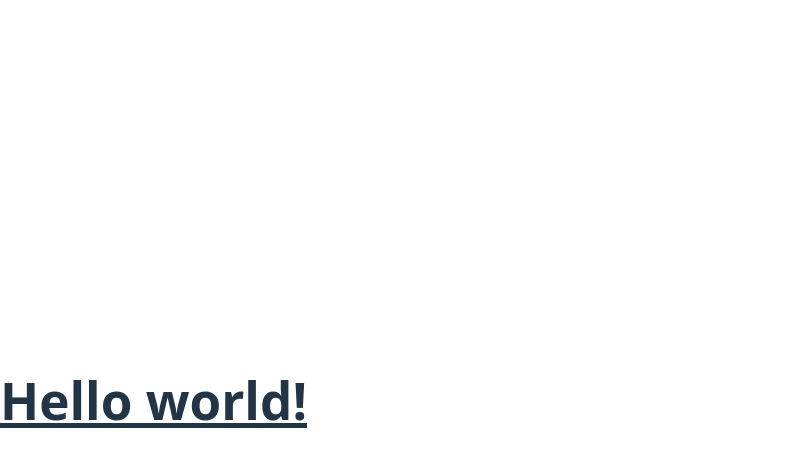
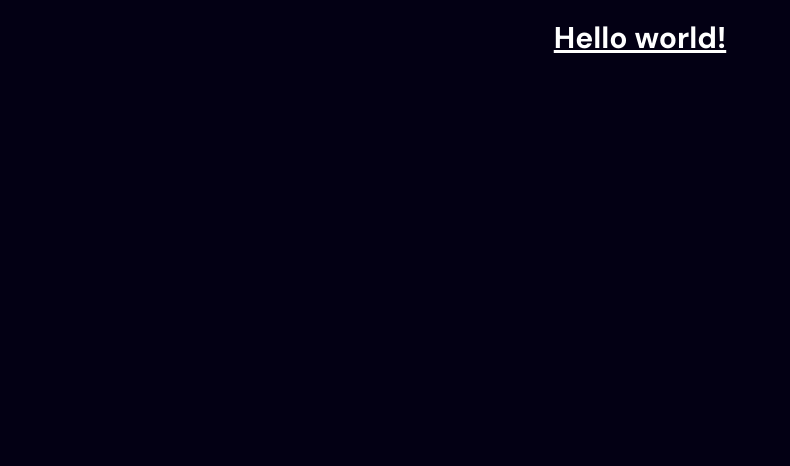
Before and after one commit to hankhongg/movie-reactjs-web, a React (Vite) app in the folder movie-reactjs-web/: page / in a window 1280 px wide. Shown: the top 466 px of the page, without its empty margins (0-790 px from the left). Built offline with nearby package versions, Linux system fonts and the light colour scheme.

Commit message:
still setting up

```diff
--- a/movie-reactjs-web/src/index.css
+++ b/movie-reactjs-web/src/index.css
@@ -1,69 +1,162 @@
+@import url("https://fonts.googleapis.com/css2?family=DM+Sans:ital,opsz,wght@0,9..40,100..1000;1,9..40,100..1000&display=swap");
+@import url("https://fonts.googleapis.com/css2?family=Bebas+Neue&display=swap");
+
 @import "tailwindcss";
-:root {
-  font-family: system-ui, Avenir, Helvetica, Arial, sans-serif;
-  line-height: 1.5;
-  font-weight: 400;
 
-  color-scheme: light dark;
-  color: rgba(255, 255, 255, 0.87);
-  background-color: #242424;
+@theme {
+  --color-primary: #030014;
 
-  font-synthesis: none;
-  text-rendering: optimizeLegibility;
-  -webkit-font-smoothing: antialiased;
-  -moz-osx-font-smoothing: grayscale;
+  --color-light-100: #cecefb;
+  --color-light-200: #a8b5db;
+
+  --color-gray-100: #9ca4ab;
+
+  --color-dark-100: #0f0d23;
+
+  --font-dm-sans: DM Sans, sans-serif;
+
+  --breakpoint-xs: 480px;
+
+  --background-image-hero-pattern: url("/hero-bg.png");
 }
 
-a {
-  font-weight: 500;
-  color: #646cff;
-  text-decoration: inherit;
-}
-a:hover {
-  color: #535bf2;
+@layer base {
+  body {
+    font-family: "DM Sans", serif;
+    font-optical-sizing: auto;
+    background: #030014;
+  }
+
+  h1 {
+    @apply mx-auto max-w-4xl text-center text-5xl font-bold leading-tight tracking-[-1%] text-white sm:text-[64px] sm:leading-[76px];
+  }
+
+  h2 {
+    @apply text-2xl font-bold text-white sm:text-3xl;
+  }
+
+  main {
+    @apply min-h-screen relative bg-primary;
+  }
+
+  header {
+    @apply sm:mt-10 mt-5;
+  }
+
+  header img {
+    @apply w-full max-w-lg h-auto object-contain mx-auto drop-shadow-md;
+  }
 }
 
-body {
-  margin: 0;
-  display: flex;
-  place-items: center;
-  min-width: 320px;
-  min-height: 100vh;
+@layer components {
+  .pattern {
+    @apply bg-hero-pattern w-screen h-screen bg-center bg-cover absolute z-0;
+  }
+
+  .wrapper {
+    @apply px-5 py-12 xs:p-10 max-w-7xl mx-auto flex flex-col relative z-10;
+  }
+
+  .trending {
+    @apply mt-20;
+
+    & ul {
+      @apply flex flex-row overflow-y-auto gap-5 -mt-10 w-full hide-scrollbar;
+    }
+
+    & ul li {
+      @apply min-w-[230px] flex flex-row items-center;
+    }
+
+    & ul li p {
+      @apply fancy-text mt-[22px] text-nowrap;
+    }
+
+    & ul li img {
+      @apply w-[127px] h-[163px] rounded-lg object-cover -ml-3.5;
+    }
+  }
+
+  .search {
+    @apply w-full bg-light-100/5 px-4 py-3 rounded-lg mt-10 max-w-3xl mx-auto;
+
+    & div {
+      @apply relative flex items-center;
+    }
+
+    & img {
+      @apply absolute left-2 h-5 w-5;
+    }
+
+    & input {
+      @apply w-full bg-transparent py-2 sm:pr-10 pl-10 text-base text-gray-200 placeholder-light-200 outline-hidden;
+    }
+  }
+
+  .all-movies {
+    @apply space-y-9;
+
+    & ul {
+      @apply grid grid-cols-1 gap-5 xs:grid-cols-2 md:grid-cols-3 lg:grid-cols-4;
+    }
+  }
+
+  .movie-card {
+    @apply bg-dark-100 p-5 rounded-2xl shadow-inner shadow-light-100/10;
+
+    & img {
+      @apply rounded-lg h-auto w-full;
+    }
+
+    & h3 {
+      @apply text-white font-bold text-base line-clamp-1;
+    }
+
+    & .content {
+      @apply mt-2 flex flex-row items-center flex-wrap gap-2;
+    }
+
+    & .rating {
+      @apply flex flex-row items-center gap-1;
+    }
+
+    & .rating img {
+      @apply size-4 object-contain;
+    }
+
+    & .rating p {
+      @apply font-bold text-base text-white;
+    }
+
+    & .content span {
+      @apply text-sm text-gray-100;
+    }
+
+    & .content .lang {
+      @apply capitalize text-gray-100 font-medium text-base;
+    }
+
+    & .content .year {
+      @apply text-gray-100 font-medium text-base;
+    }
+  }
 }
 
-h1 {
-  font-size: 3.2em;
-  line-height: 1.1;
+@utility text-gradient {
+  @apply bg-linear-to-r from-[#D6C7FF] to-[#AB8BFF] bg-clip-text text-transparent;
 }
 
-button {
-  border-radius: 8px;
-  border: 1px solid transparent;
-  padding: 0.6em 1.2em;
-  font-size: 1em;
-  font-weight: 500;
-  font-family: inherit;
-  background-color: #1a1a1a;
-  cursor: pointer;
-  transition: border-color 0.25s;
-}
-button:hover {
-  border-color: #646cff;
-}
-button:focus,
-button:focus-visible {
-  outline: 4px auto -webkit-focus-ring-color;
+@utility fancy-text {
+  -webkit-text-stroke: 5px rgba(206, 206, 251, 0.5);
+  font-size: 190px;
+  font-family: "Bebas Neue", sans-serif;
 }
 
-@media (prefers-color-scheme: light) {
-  :root {
-    color: #213547;
-    background-color: #ffffff;
-  }
-  a:hover {
-    color: #747bff;
-  }
-  button {
-    background-color: #f9f9f9;
+@utility hide-scrollbar {
+  -ms-overflow-style: none;
+  scrollbar-width: none;
+
+  &::-webkit-scrollbar {
+    display: none;
   }
 }
```
